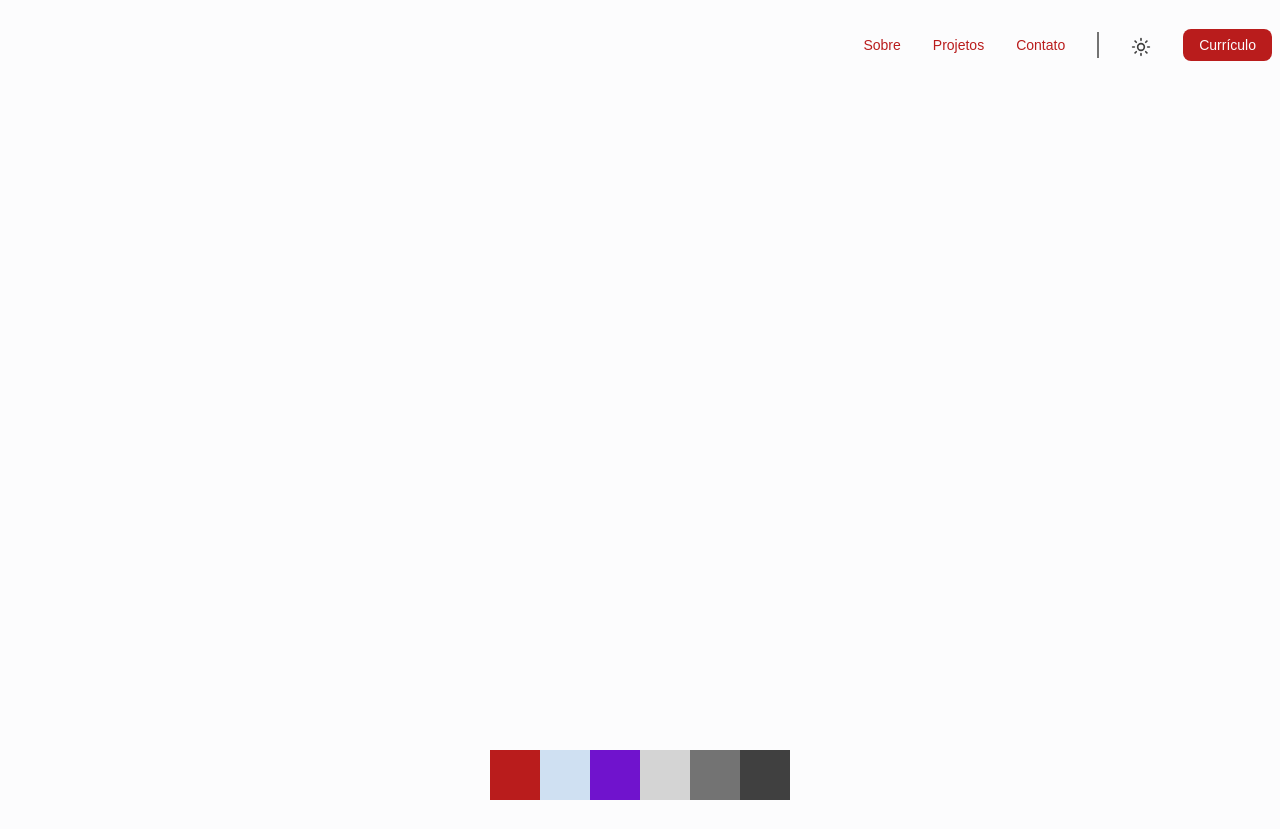
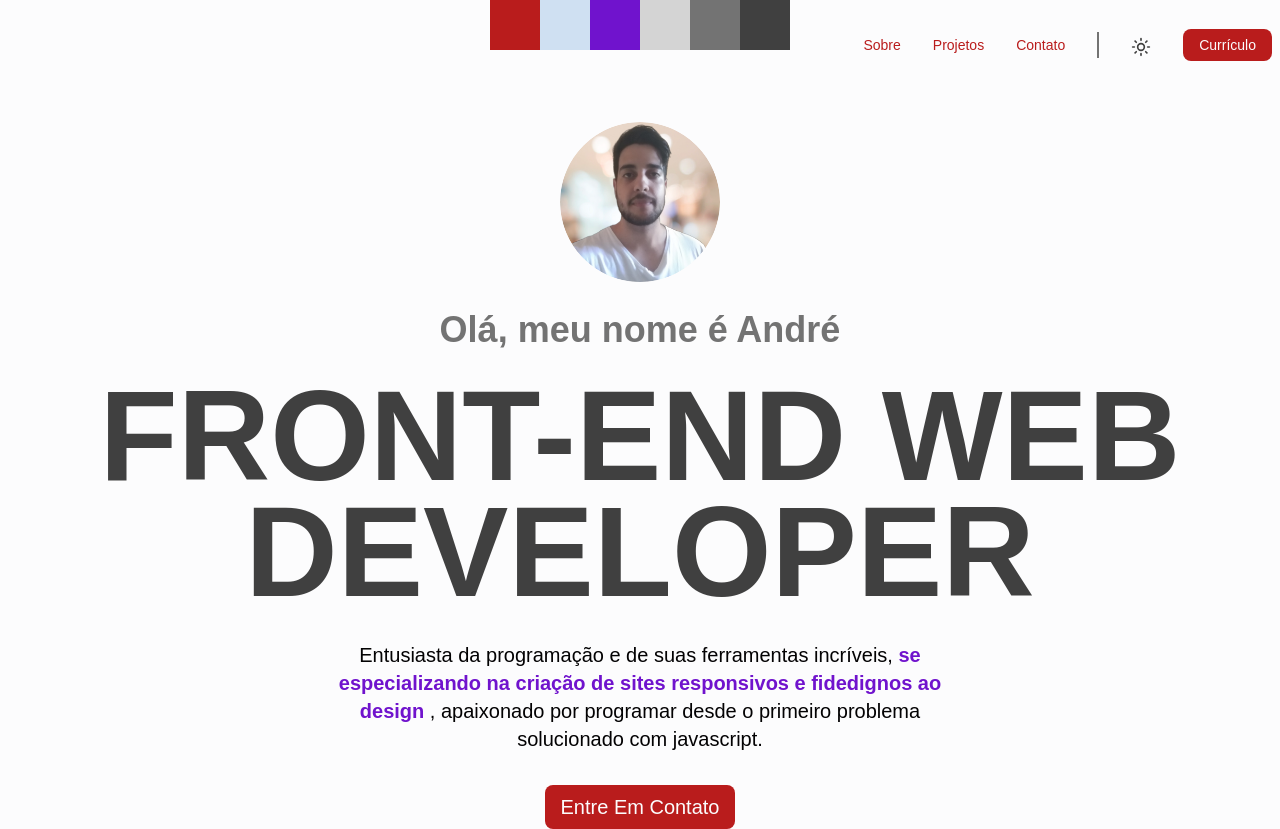
Before and after one commit to codi-Andre/old-portfolio, a website built with Vite: page index.html in a window 1280 px wide. Before the commit the page ends 800 px from the top, so only its background shows below. Built offline with nearby package versions, Linux system fonts and the light colour scheme; a web font is replaced by a local one.

Commit message:
feat: create hero section

```diff
--- a/index.html
+++ b/index.html
@@ -72,14 +72,38 @@
         </button>
       </nav>
     </header>
-    <footer class="pallette container">
+    <main>
+      <section class="hero container">
+        <img class="hero__img" src="/hero-pic.png" alt="profile picture" />
+        <h2 class="hero__subtitle">Olá, meu nome é André</h2>
+        <h1 class="hero__title">
+          FRONT-END WEB<br />
+          DEVELOPER
+        </h1>
+        <p class="hero__description">
+          Entusiasta da programação e de suas ferramentas incríveis,
+          <strong>
+            se especializando na criação de sites responsivos e fidedignos ao
+            design </strong
+          >, apaixonado por programar desde o primeiro problema solucionado com
+          javascript.
+        </p>
+        <a
+          class="hero__btn btn"
+          href="https://www.linkedin.com/in/andre-web-dev"
+        >
+          Entre em contato
+        </a>
+      </section>
+    </main>
+    <div class="pallette container">
       <div class="pallette__color color1"></div>
       <div class="pallette__color color2"></div>
       <div class="pallette__color color3"></div>
       <div class="pallette__color color4"></div>
       <div class="pallette__color color5"></div>
       <div class="pallette__color color6"></div>
-    </footer>
+    </div>
     <script type="module" src="./src/main.js"></script>
   </body>
 </html>
--- a/src/main.js
+++ b/src/main.js
@@ -1,4 +1,5 @@
 import "../styles/modern-normalize.css"
 import "../styles/style.css"
 import "../styles/components/header.css"
+import "../styles/components/hero.css"
 import "../styles/utils.css"
--- /dev/null
+++ b/styles/components/hero.css
@@ -0,0 +1,127 @@
+.hero {
+  text-align: center;
+  display: flex;
+  flex-direction: column;
+  justify-content: center;
+  align-items: center;
+  gap: 1rem;
+  margin-top: 2rem;
+}
+
+.hero__img {
+  border-radius: 50%;
+  height: 6rem;
+  width: 6rem;
+}
+
+.hero__title {
+  color: var(--clr-neutral700);
+  text-transform: uppercase;
+  font-size: var(--size-4xl);
+  line-height: 0.9;
+}
+
+.hero__subtitle {
+  color: var(--clr-neutral500);
+  font-size: var(--size-base);
+  line-height: 0.9;
+}
+
+.hero__description {
+  max-width: 60ch;
+  font-size: var(--size-sm);
+}
+
+.hero__btn {
+  text-transform: capitalize;
+  font-size: var(--size-sm);
+}
+
+/* xs */
+@media (min-width: 475px) {
+  .hero {
+    gap: 1.5rem;
+  }
+
+  .hero__img {
+    width: 6.5rem;
+    height: 6.5rem;
+  }
+
+  .hero__subtitle {
+    font-size: var(--size-lg);
+  }
+
+  .hero__title {
+    font-size: var(--size-5xl);
+  }
+
+  .hero__description {
+    font-size: var(--size-base);
+  }
+
+  .hero__btn {
+    font-size: var(--size-base);
+  }
+}
+
+/* sm */
+/* @media (min-width: 640px) {} */
+
+/* md */
+/* @media (min-width: 768px) {} */
+
+/* lg */
+@media (min-width: 1024px) {
+  .hero__img {
+    width: 8rem;
+    height: 8rem;
+  }
+
+  .hero__subtitle {
+    font-size: var(--size-2xl);
+  }
+
+  .hero__title {
+    font-size: var(--size-7xl);
+  }
+
+  .hero__description {
+    font-size: var(--size-lg);
+  }
+
+  .hero__btn {
+    font-size: var(--size-lg);
+  }
+}
+
+/* xl */
+@media (min-width: 1280px) {
+  .hero {
+    gap: 2rem;
+  }
+
+  .hero__img {
+    width: 10rem;
+    height: 10rem;
+  }
+
+  .hero__subtitle {
+    font-size: var(--size-4xl);
+  }
+
+  .hero__title {
+    font-size: var(--size-9xl);
+  }
+
+  .hero__description {
+    font-size: var(--size-xl);
+  }
+
+  .hero__btn {
+    font-size: var(--size-xl);
+  }
+}
+
+/* 2xl */
+/* @media (min-width: 1536px) {} */
--- a/styles/utils.css
+++ b/styles/utils.css
@@ -1,6 +1,6 @@
 .pallette {
   position: fixed;
-  bottom: 0;
+  top: 0;
   display: flex;
   justify-content: center;
   border-radius: 8px;
```
Also changed, not shown: public/hero-pic.png (added).
